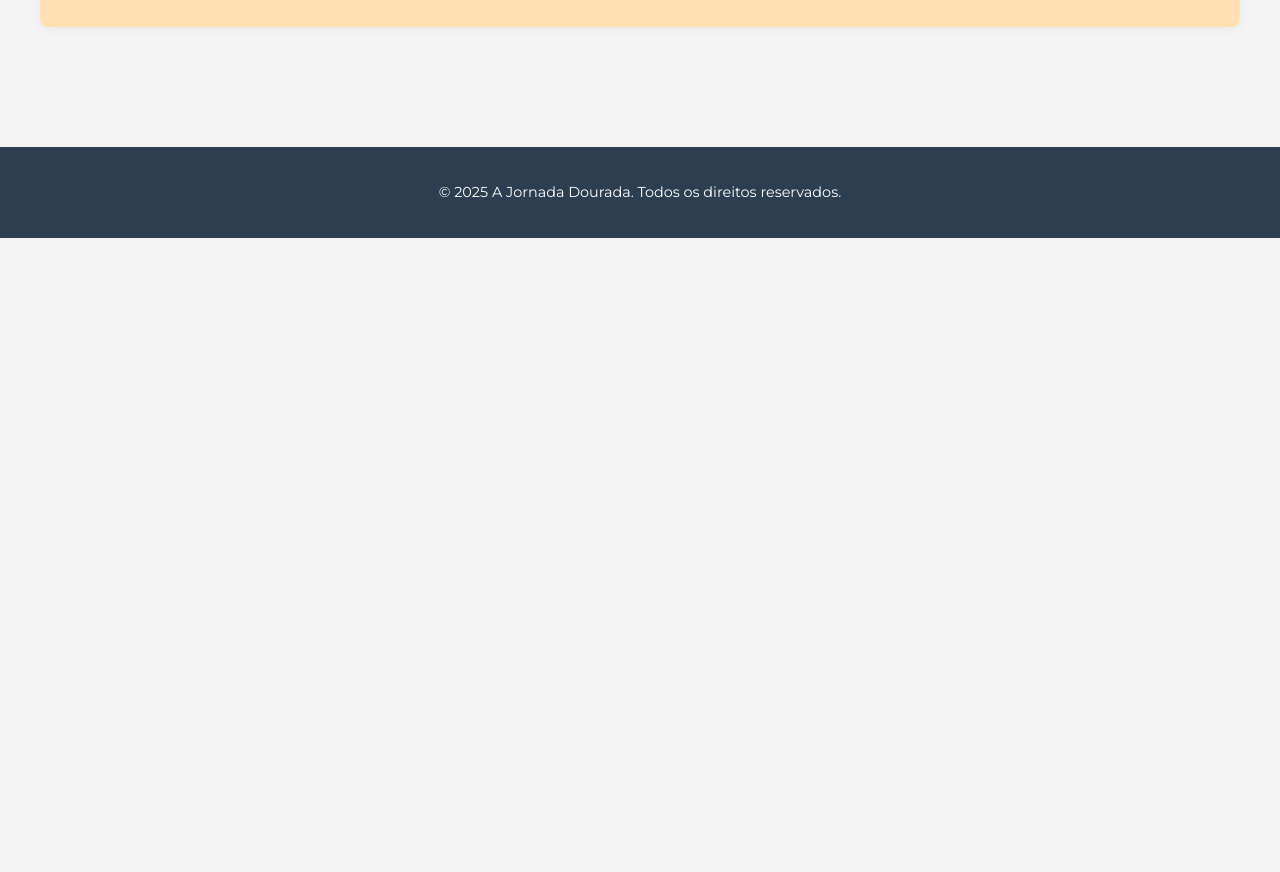
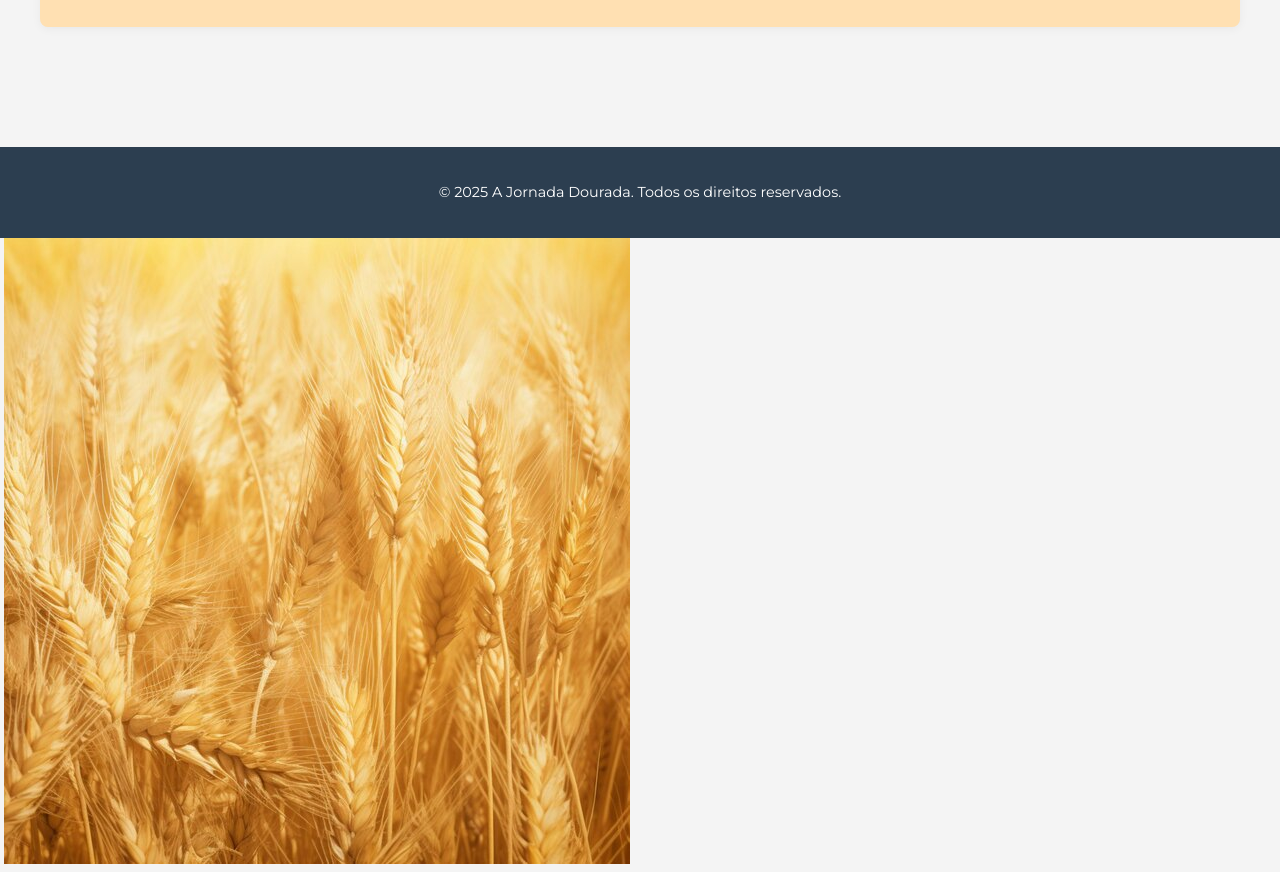
Before and after one commit to Jujuam25/projetoagrimho-formacao, a plain HTML site: page index.html in a window 1280 px wide. Shown: the part 1751-2623 px from the top of the page. Before the commit the page ends 2015 px from the top, so only its background shows below. Drawn offline with nearby package versions, Linux system fonts and the light colour scheme.

Commit message:
atualizado

```diff
--- a/index.html
+++ b/index.html
@@ -70,3 +70,4 @@
 </body>
 </html>
 <img src="imagem" alt="">
+<img src="trigo.jpg" alt="">
```
Also changed, not shown: campo-de-trigo-com-trigo-dourado-ao-fundo_889056-15558.jpg (deleted).
